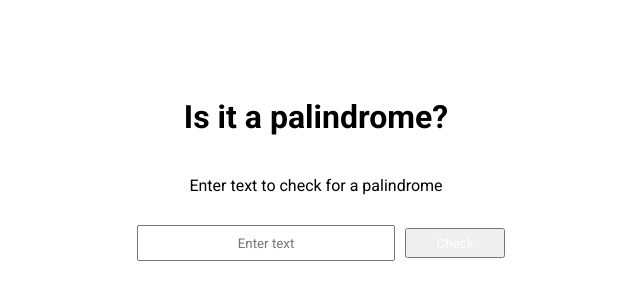
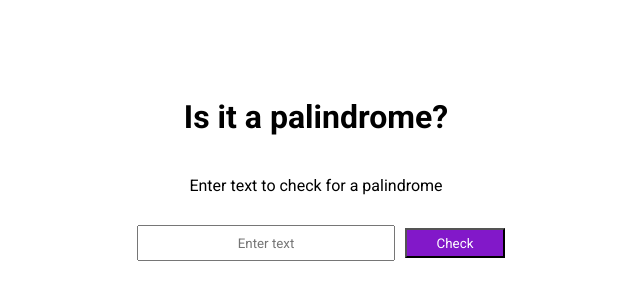
Before and after one commit to derektypist/build-a-palindrome-checker, a plain HTML site: page index.html in a window 1280 px wide. Shown: the part 226-526 px from the top of the page, without its empty margins (324-964 px from the left). Drawn offline with Linux system fonts and the light colour scheme.

Commit message:
Update styles.css

```diff
--- a/styles.css
+++ b/styles.css
@@ -57,7 +57,7 @@ input::placeholder {
 button {
   width: 100px;
   height: 30px;
-  background-color: 8218c9;
+  background-color: #8218c9;
   color: #fff;
   cursor: pointer;
 }
```
